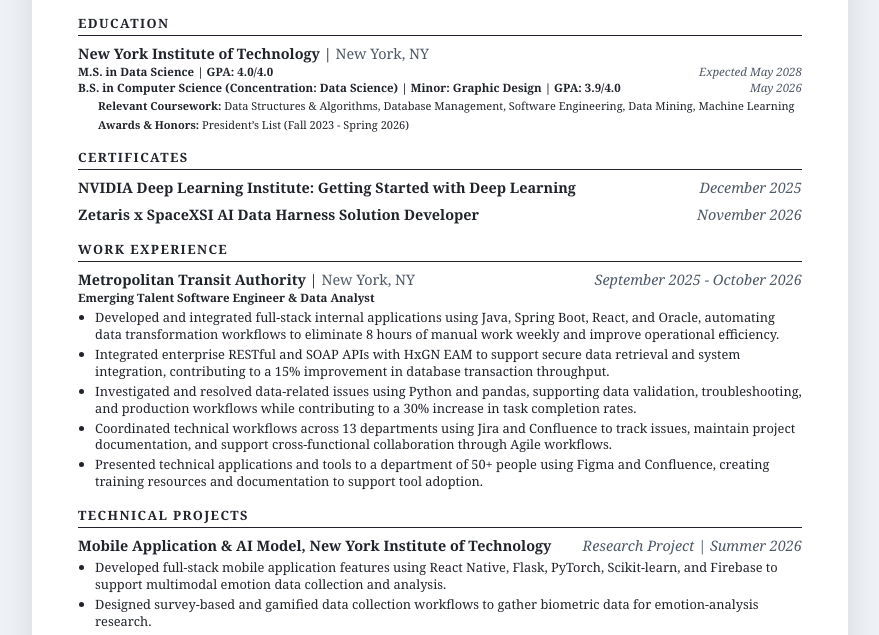
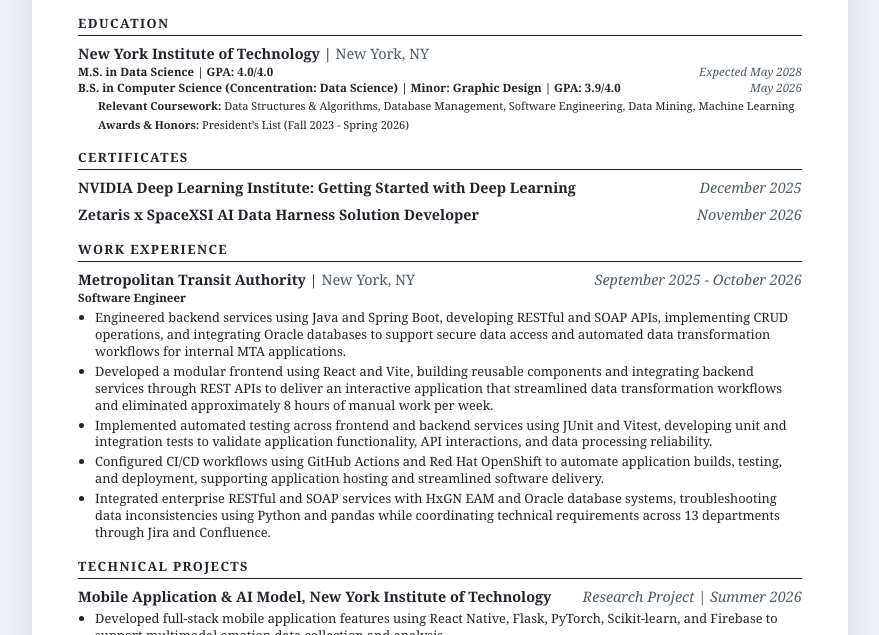
Before and after one commit to asoorooj/resume, a plain HTML site: page index.html in a window 1280 px wide. Shown: the part 120-755 px from the top of the page, without its empty margins (200-1079 px from the left). Drawn offline with Linux system fonts and the light colour scheme.

Commit message:
Revise resume content for software engineering roles
Updated resume entries to reflect new roles and responsibilities, including backend services, frontend development, automated testing, CI/CD workflows, and integration with enterprise systems.

```diff
--- a/index.html
+++ b/index.html
@@ -352,45 +352,49 @@
 
             <div class="entry-subheader">
           <span class="entry-position">
-            Emerging Talent Software Engineer &amp; Data Analyst
+            Software Engineer
           </span>
             </div>
-
                 <ul class="resume-list">
                     <li class="resume-list-item">
-                    Developed and integrated full-stack internal applications
-                    using Java, Spring Boot, React, and Oracle, automating data
-                    transformation workflows to eliminate 8 hours of manual work
-                    weekly and improve operational efficiency.
+                        Engineered backend services using Java and Spring Boot,
+                        developing RESTful and SOAP APIs, implementing CRUD
+                        operations, and integrating Oracle databases to support
+                        secure data access and automated data transformation
+                        workflows for internal MTA applications.
                     </li>
 
                     <li class="resume-list-item">
-                    Integrated enterprise RESTful and SOAP APIs with HxGN EAM
-                    to support secure data retrieval and system integration,
-                    contributing to a 15% improvement in database transaction
-                    throughput.
+                        Developed a modular frontend using React and Vite,
+                        building reusable components and integrating backend
+                        services through REST APIs to deliver an interactive
+                        application that streamlined data transformation
+                        workflows and eliminated approximately 8 hours of
+                        manual work per week.
                     </li>
 
                     <li class="resume-list-item">
-                    Investigated and resolved data-related issues using Python
-                    and pandas, supporting data validation, troubleshooting,
-                    and production workflows while contributing to a 30% increase
-                    in task completion rates.
+                        Implemented automated testing across frontend and backend
+                        services using JUnit and Vitest, developing unit and
+                        integration tests to validate application functionality,
+                        API interactions, and data processing reliability.
                     </li>
 
                     <li class="resume-list-item">
-                    Coordinated technical workflows across 13 departments using Jira
-                    and Confluence to track issues, maintain project documentation,
-                    and support cross-functional collaboration through Agile workflows.
+                        Configured CI/CD workflows using GitHub Actions and
+                        Red Hat OpenShift to automate application builds,
+                        testing, and deployment, supporting application hosting
+                        and streamlined software delivery.
                     </li>
 
                     <li class="resume-list-item">
-                    Presented technical applications and tools to a department
-                    of 50+ people using Figma and Confluence, creating training
-                    resources and documentation to support tool adoption.
+                        Integrated enterprise RESTful and SOAP services with
+                        HxGN EAM and Oracle database systems, troubleshooting
+                        data inconsistencies using Python and pandas while
+                        coordinating technical requirements across 13
+                        departments through Jira and Confluence.
                     </li>
                 </ul>
-
         </div>
     </section>
 
```
Lines whose indentation alone changed are shown as unchanged.
